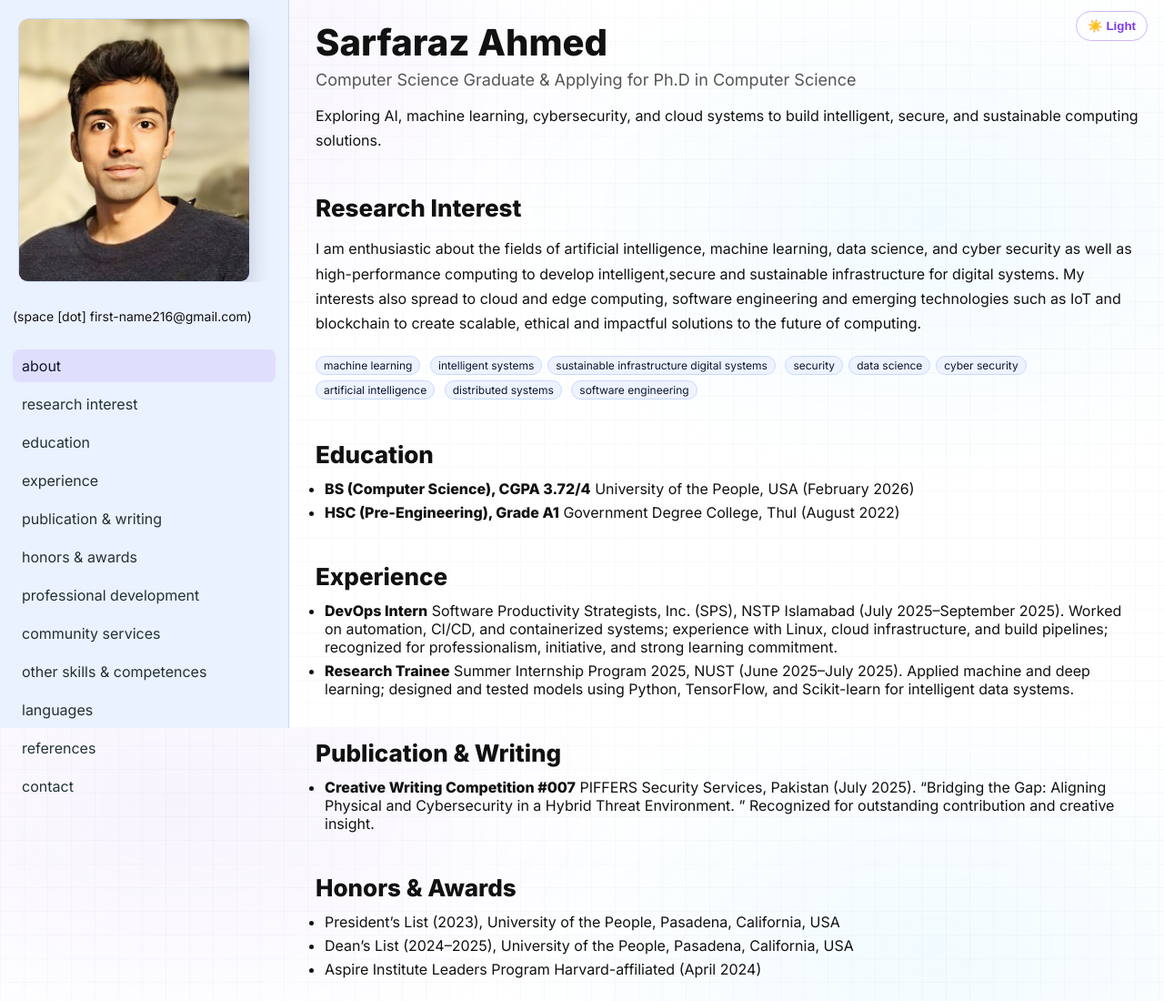
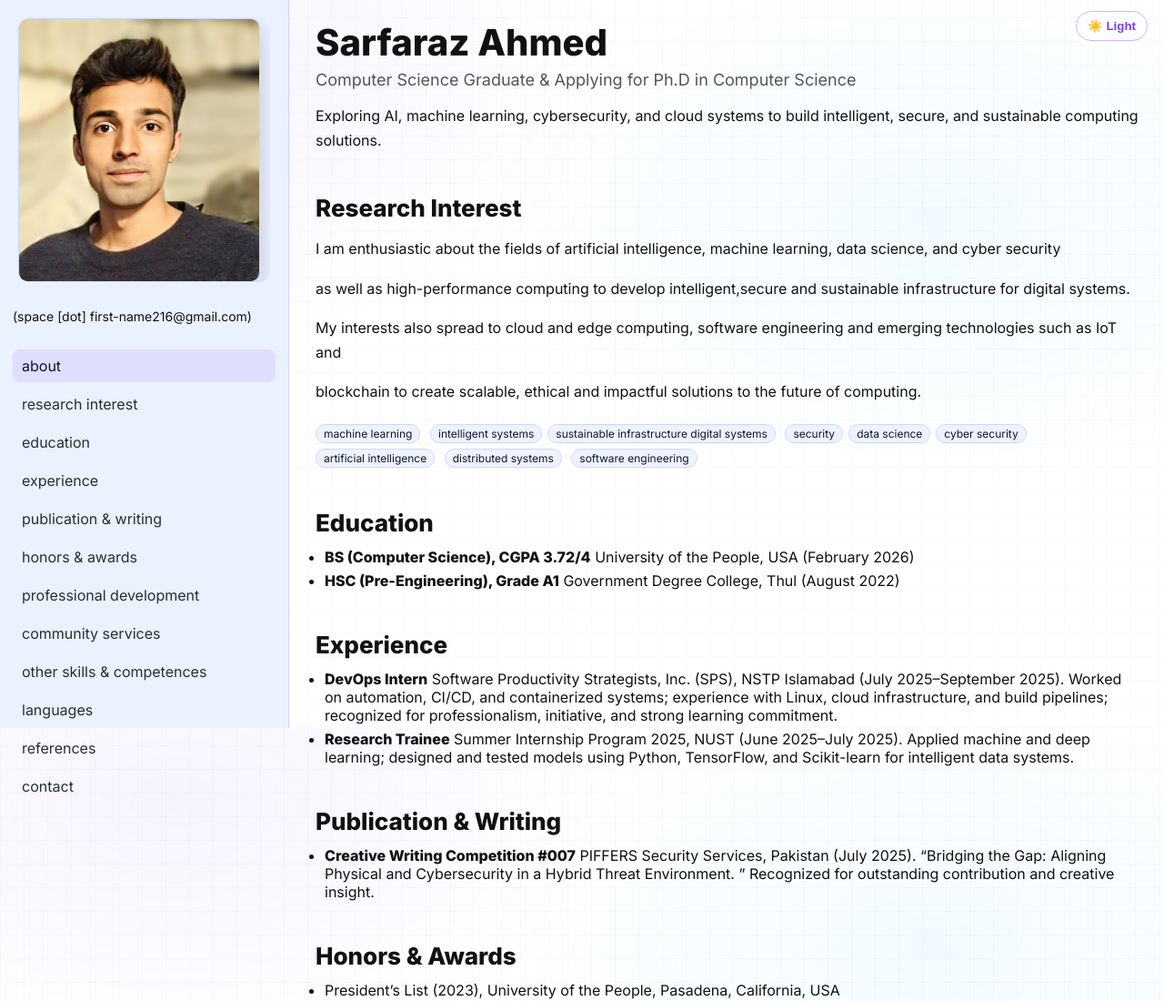
Before and after one commit to Sarfaraz216/Sarfarazahmed.github.io, a plain HTML site: page index.html in a window 1280 px wide. Shown: the top 1100 px of the page at 91% size. Drawn offline with Linux system fonts and the light colour scheme.

Commit message:
index.html

```diff
--- a/index.html
+++ b/index.html
@@ -81,7 +81,7 @@ footer{margin-top:28px;padding-top:12px;border-top:1px solid rgba(0,0,0,0.08)}
 
 .side-photo img {
   display: block;
-  width: 92%;
+  width: 96%;
   height: 290px;             /* balanced size */
   object-fit: cover;         /* fills width properly */
   object-position: center 25%; /* shifts image upward to show more bottom */
@@ -125,9 +125,9 @@ footer{margin-top:28px;padding-top:12px;border-top:1px solid rgba(0,0,0,0.08)}
     <section id="research">
       <h2>Research Interest</h2>
       <p>I am enthusiastic about the fields of artificial intelligence, machine learning, data science, and cyber security
-        as well as high-performance computing to develop intelligent,secure and sustainable infrastructure for digital systems.
-        My interests also spread to cloud and edge computing, software engineering and emerging technologies such as IoT and
-        blockchain to create scalable, ethical and impactful solutions to the future of computing.</p>
+      <p> as well as high-performance computing to develop intelligent,secure and sustainable infrastructure for digital systems.</p>
+      <p> My interests also spread to cloud and edge computing, software engineering and emerging technologies such as IoT and</p>
+      <p> blockchain to create scalable, ethical and impactful solutions to the future of computing.</p>
       <div class="pill">machine learning</div> <div class="pill">intelligent systems</div><div class="pill">sustainable infrastructure digital systems</div>
       <div class="pill">security</div><div class="pill">data science</div><div class="pill">cyber security</div> <div class="pill">artificial intelligence</div>
       <div class="pill">distributed systems</div> <div class="pill">software engineering</div>
```
